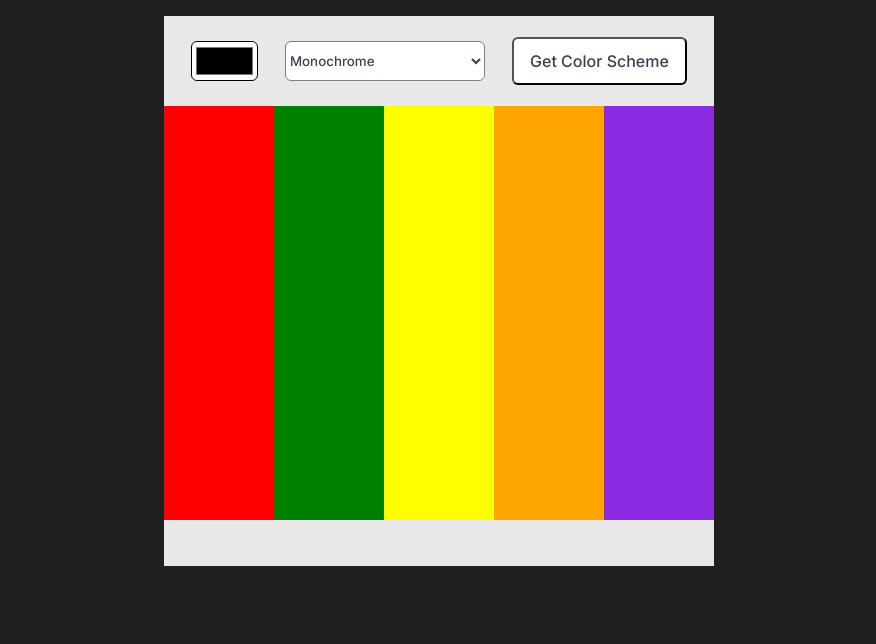
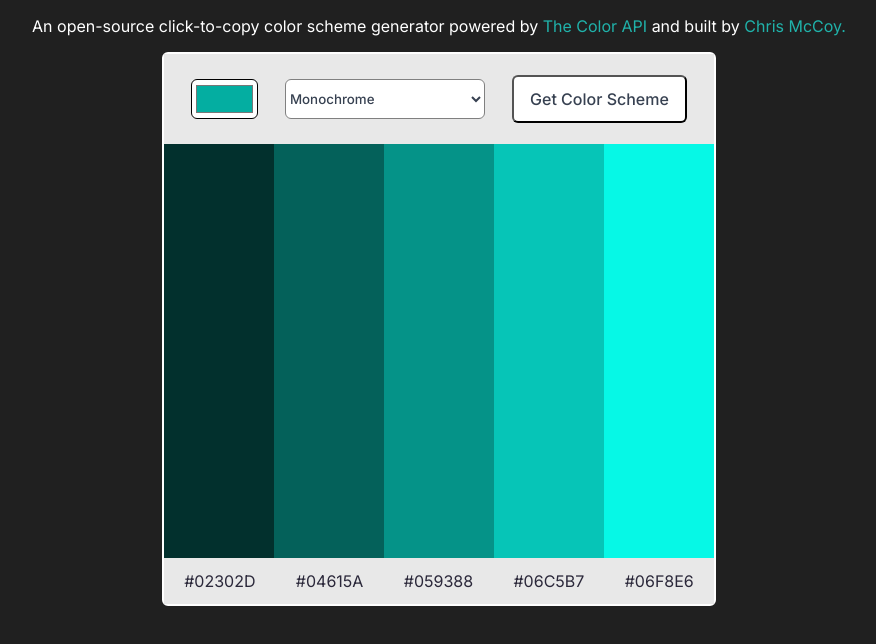
Before and after one commit to devtopher/Color-Picker, a plain HTML site: page index.html in a window 1280 px wide. Shown: the whole page, without its empty margins (201-1077 px from the left). Drawn offline with Linux system fonts and the light colour scheme.

Commit message:
set initial state

```diff
--- a/index.html
+++ b/index.html
@@ -8,10 +8,15 @@
 
     </head>
     <body>
+        <div class="header">
+            <p>An open-source click-to-copy color scheme generator powered by
+                 <a href="https://www.thecolorapi.com">The Color API</a> and built by
+                <a href="https://www.github.com/devtopher">Chris McCoy.</a></p>
+        </div>
 
         <div class="container">
             <form id="selection-form" class="menu">
-                <input id="color-picker" type="color">
+                <input id="color-picker" type="color" value="#04aea1">
                 <select name="color-scheme" id="color-scheme">
                     <option value="monochrome">Monochrome</option>
                     <option value="monochrome-light">Monochrome-light</option>
@@ -41,11 +46,11 @@
                 </div>
             </div>
             <div class="footer">
-                <p id="hex-one"class="hex-one"></p>
-                <p id ="hex-two" class="hex-two"></p>
-                <p id ="hex-three" class="hex-three"></p>
-                <p id ="hex-four" class="hex-four"></p>
-                <p id ="hex-five" class="hex-five"></p>
+                <p id="hex-one"class="hex-one hex-code">#02302D</p>
+                <p id ="hex-two" class="hex-two hex-code">#04615A</p>
+                <p id ="hex-three" class="hex-three hex-code">#059388</p>
+                <p id ="hex-four" class="hex-four hex-code">#06C5B7</p>
+                <p id ="hex-five" class="hex-five hex-code">#06F8E6</p>
                 <div id="toast-container" class="toast-container">Copied to clipboard!</div>
             </div>
 
--- a/index.js
+++ b/index.js
@@ -17,9 +17,15 @@ const colorElementArray = [colorOne, colorTwo, colorThree, colorFour, colorFive]
 let colorsFromApiArr = []
 let clickableElements = hexElementArray.concat(colorElementArray)
 let toastContainer = document.getElementById("toast-container")
-let copied = false
 
+//Setting initial column colors here so that click to copy works from the start,
+//since element.style doesn't reference the stylesheet.
 
+colorOne.style.background = '#02302D'
+colorTwo.style.background = "#04615A"
+colorThree.style.background = "#059388"
+colorFour.style.background = "#06C5B7"
+colorFive.style.background = "#06F8E6"
 
 
 //regex taken from https://stackoverflow.com/questions/1740700/how-to-get-hex-color-value-rather-than-rgb-value
@@ -30,17 +36,16 @@ function showModal(){
     console.log("modal shown")
     toastContainer.classList.add("revealed")
     setTimeout(()=>toastContainer.classList.remove("revealed"), 2000)
+}
 
-}
 //click to copy for the paragraphs under the columns
 for (let i = 0; i<hexElementArray.length; i++){
     hexElementArray[i].addEventListener("click",()=> {
     navigator.clipboard.writeText(hexElementArray[i].textContent)
     showModal()
-
-
 } )
 }
+
 //click to copy for the colored columns
 for (let i = 0; i<colorElementArray.length; i++){
     colorElementArray[i].addEventListener("click",()=>{
--- a/style.css
+++ b/style.css
@@ -2,20 +2,33 @@ body {
     margin: 0;
     background-color: #202020;
     font-family: "Inter", sans-serif;
+}
+.header{
+    text-align: center;
+    color: white;
+}
 
+.header p{
+    margin-bottom: 0;
+}
+.header a{
+    color: lightseagreen;
+    text-decoration: none;
+}
+.header a:hover,
+.header a:focus {
+    color: lightblue;
 }
 .container{
     /* display: flex; */
     /* justify-content: center; */
+    border-radius: 6px;
     margin: 0 auto;
     margin-top: 1em;
     width: 550px;
     height: 550px;
-    /* border: 2px solid magenta; */
+    border: 2px solid white;
     position: relative;
-
-
-
 }
 
 .menu {
@@ -37,8 +50,6 @@ body {
     font-family: inherit;
     font-weight: 500;
     border-radius: 6px;
-
-
 }
 #color-picker{
     width: 5em;
@@ -61,9 +72,6 @@ body {
     -moz-box-shadow:     1px 1px  #808080;
     -webkit-box-shadow:  1px 1px  #808080;
     box-shadow:          1px 1px  #808080;
-
-
-
 }
 .flex{
     display:flex;
@@ -91,20 +99,11 @@ body {
     color: #2B283A;
     /* margin-top: -46px; */
 }
-.color-one{
-   background-color: red;
-}
-.color-two{
-    background-color: green;
-}
-.color-three{
-    background-color: yellow;
-}
-.color-four{
-    background-color: orange;
-}
-.color-five{
-    background-color: blueviolet;
+.color-column:hover,
+.color-column:focus,
+.hex-code:hover,
+.hex-code:focus{
+    cursor: pointer;
 }
 .toast-container{
     position: fixed;
@@ -112,7 +111,7 @@ body {
     font-family: inherit;
     color: white;
     padding: 1em;
-    bottom: 50px;
+    bottom: 150px;
     justify-content: center;
     border: 2px solid white;
     border-radius: 6px;
@@ -171,4 +170,3 @@ body {
           opacity: 1;
         }
       };
-}
```
